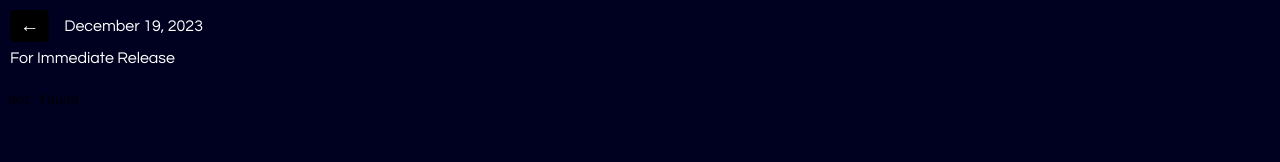
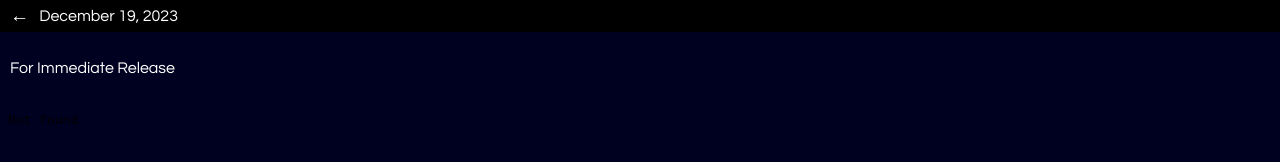
Before and after one commit to jman-cmyk/UnderTheSun, a plain HTML site: page pdfViewer.html in a window 1280 px wide. Drawn offline with Linux system fonts and the light colour scheme; a web font is replaced by a local one.

Commit message:
Update pdfViewerStyles.css

```diff
--- a/pdfViewerStyles.css
+++ b/pdfViewerStyles.css
@@ -2,66 +2,56 @@
 @import url('https://fonts.googleapis.com/css2?family=Orbitron:wght@500&display=swap');
 @import url('https://fonts.googleapis.com/css2?family=Questrial&display=swap');
 
+body, html {
+    height: 100%;
+    margin: 0;
+    font-family: 'Questrial', sans-serif;
+    background-color: #000020;
+}
+
+#pdf-container {
+    position: relative;
+    width: 100%;
+    height: 100%;
+    overflow: auto; /* Ensuring scrolling is enabled */
+    -webkit-overflow-scrolling: touch; /* Smooth scrolling on touch devices */
+}
 
 #top-bar {
-    position: absolute;
-    top: 10px;
-    left: 10px;
+    position: fixed; /* Changed from absolute to fixed for better mobile handling */
+    top: 0;
+    left: 0;
+    right: 0; /* Ensures full width */
     display: flex;
     align-items: center;
     z-index: 10;
+    background-color: #000; /* Background color to ensure readability */
 }
 
 #back-button {
-    background-color: #000; /* Black background */
-    color: #fff; /* White arrow */
+    color: #fff;
     padding: 5px 10px;
     text-decoration: none;
     border-radius: 5px;
     font-size: 1.2em;
 }
 
-#date-text {
-    color: #fff; /* White text */
+#date-text, #release-text {
+    color: #fff;
     font-family: 'Questrial', sans-serif;
-    margin-left: 15px; /* Spacing to the right of the arrow */
 }
 
 #release-text {
-    position: absolute;
-    top: 50px; /* Spaced below the top bar */
+    position: fixed; /* Changed to fixed for consistency */
+    top: 60px; /* Adjust based on the actual height of #top-bar */
     left: 10px;
-    color: #fff; /* White text */
-    font-family: 'Questrial', sans-serif;
 }
 
 iframe {
     position: absolute;
-    top: 10%; /* Start 10% from the top */
+    top: 100px; /* Adjust this value to accommodate the height of your top bar + release text */
+    left: 0;
     width: 100%;
-    height: 90%; /* Adjust height to account for the 10% top offset */
+    height: calc(100% - 100px); /* Adjust height dynamically to fill the remaining space */
     border: none;
 }
-
-body, html {
-    height: 100%;
-    margin: 0;
-    font-family: 'Questrial', sans-serif; /* Font used in "Under the Sun" */
-    background-color: #000020; /* Black background */
-}
-
-#pdf-container {
-    position: relative;
-    width: 100%;
-    height: 100%;
-}
-
-#pdf-container {
-    overflow: auto;
-    -webkit-overflow-scrolling: touch; /* for iOS webkit browsers */
-}
-
-iframe {
-    width: 100%;
-    height: 90vh; /* or 90%, but vh may work better on mobile */
-}
```
